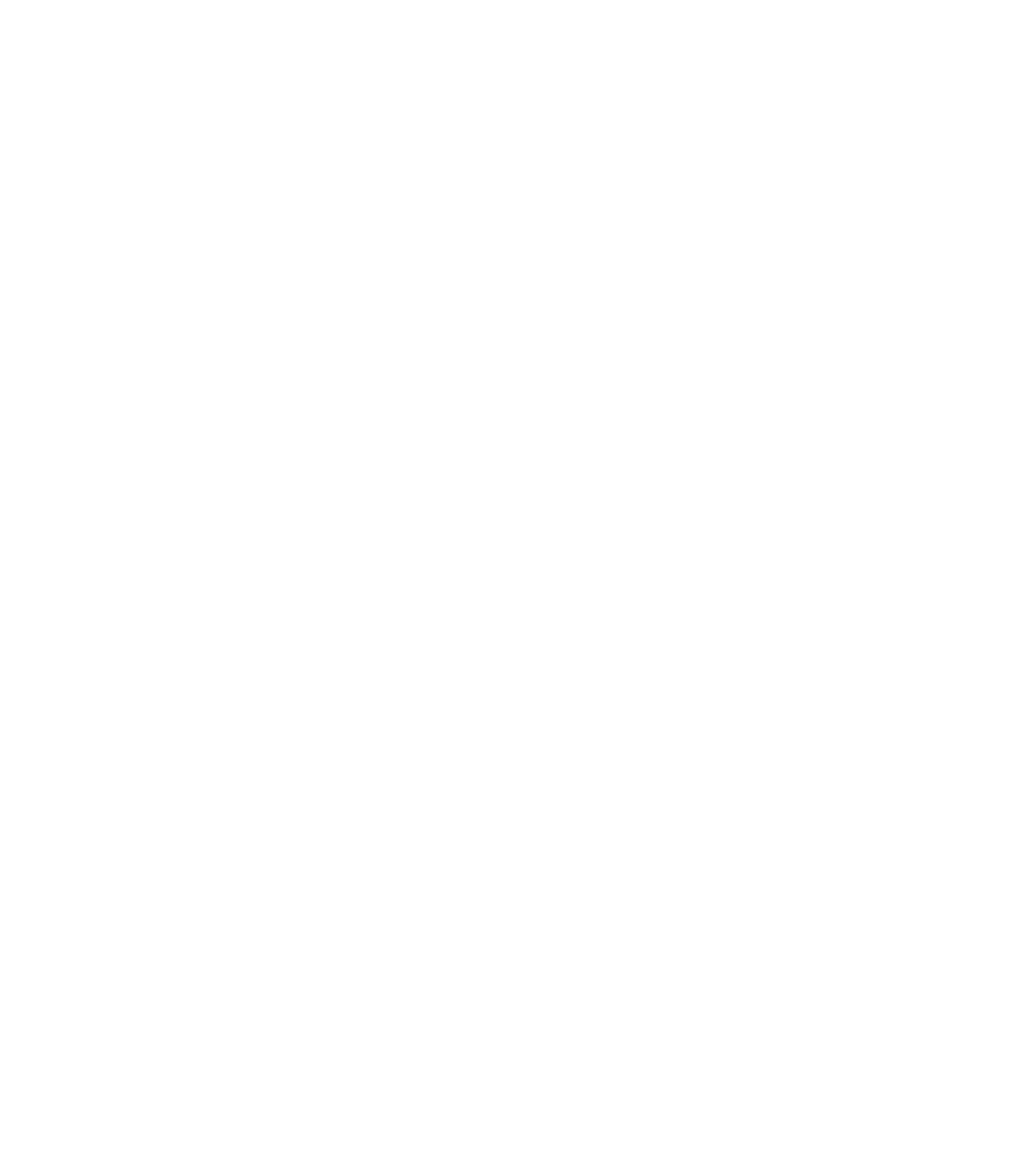
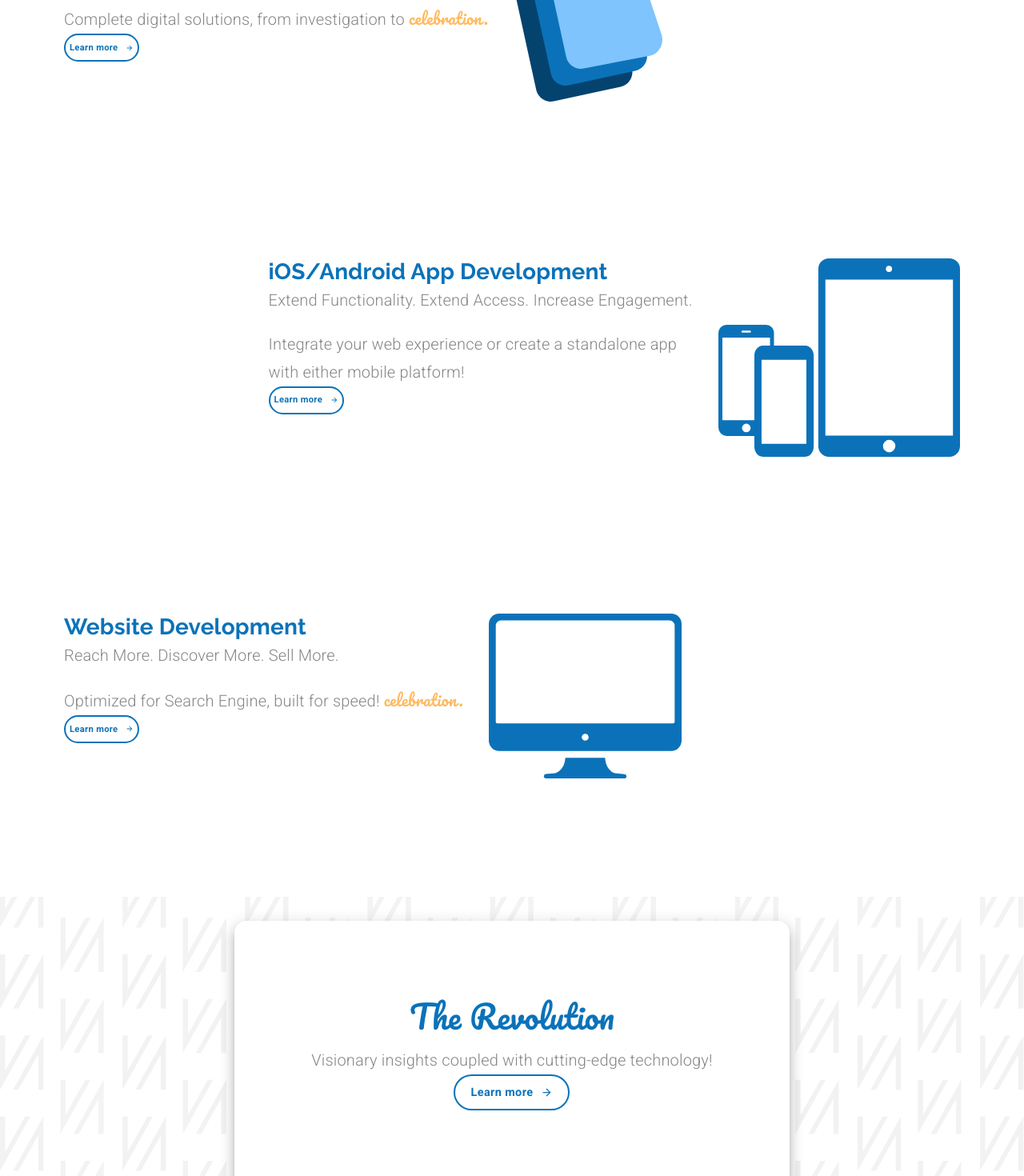
Before and after one commit to rupaklama/material-ui-react, a React (Create React App) app: page / in a window 1280 px wide. Shown: the part 860-2330 px from the top of the page at 80% size. Before the commit the page ends 828 px from the top, so only its background shows below. Built offline with nearby package versions, Linux system fonts and the light colour scheme.

Commit message:
created card component

```diff
--- a/src/layouts/landing-page/LandingPage.jsx
+++ b/src/layouts/landing-page/LandingPage.jsx
@@ -1,4 +1,4 @@
-import { Button, Grid, Typography } from "@material-ui/core";
+import { Button, Card, CardContent, Grid, Typography, useMediaQuery } from "@material-ui/core";
 import { useTheme } from "@material-ui/core/styles";
 
 import Lottie from "react-lottie";
@@ -7,14 +7,20 @@ import useStyles from "./LandingPage.style";
 
 import animationData from "../../animations/landinganimation/data";
 import ButtonArrow from "../../components/button/ButtonArrow";
+import customSoftwareIcon from "../../assets/Custom Software Icon.svg";
+import mobileAppsIcon from "../../assets/mobileIcon.svg";
+import websiteIcon from "../../assets/websiteIcon.svg";
+import revolutionBG from "../../assets/repeatingBackground.svg";
+import { CallReceived } from "@material-ui/icons";
 
 const LandingPage = () => {
   const classes = useStyles();
   const theme = useTheme();
+  const matchesSM = useMediaQuery(theme.breakpoints.down("sm"));
 
   const defaultOptions = {
     loop: true,
-    autoplay: true,
+    autoplay: false,
     animationData: animationData,
     rendererSettings: {
       preserveAspectRatio: "xMidYMid slice",
@@ -22,22 +28,23 @@ const LandingPage = () => {
   };
 
   return (
-    <Grid container direction='column' className={classes.mainContainer}>
+    <Grid container direction="column" className={classes.mainContainer}>
+      {/* Hero Block */}
       <Grid item>
-        <Grid container direction='row' justify='flex-end' alignItems='center'>
+        <Grid container direction="row" justify="flex-end" alignItems="center">
           <Grid sm item className={classes.heroTextContainer}>
-            <Typography variant='h2' align='center'>
+            <Typography variant="h2" align="center">
               By Savage Developers
             </Typography>
 
-            <Grid container justify='center' className={classes.buttonContainer}>
+            <Grid container justify="center" className={classes.buttonContainer}>
               <Grid item>
-                <Button className={classes.estimateButton} variant='contained'>
+                <Button className={classes.estimateButton} variant="contained">
                   Free Estimate
                 </Button>
               </Grid>
               <Grid item>
-                <Button variant='outlined' className={classes.learnButtonHero}>
+                <Button variant="outlined" className={classes.learnButtonHero}>
                   <span style={{ marginRight: 10 }}>Learn more</span>
                   <ButtonArrow width={15} height={15} fill={theme.palette.common.savageBlue} />
                 </Button>
@@ -46,8 +53,136 @@ const LandingPage = () => {
           </Grid>
 
           <Grid sm item className={classes.animation}>
-            <Lottie options={defaultOptions} height={"100%"} width='100%' />
+            <Lottie options={defaultOptions} height={"100%"} width="100%" />
           </Grid>
+        </Grid>
+      </Grid>
+
+      {/* Custom Services Block */}
+      <Grid item>
+        <Grid
+          container
+          direction="row"
+          justify={matchesSM ? "center" : undefined}
+          className={classes.serviceContainer}
+        >
+          <Grid item style={{ marginLeft: matchesSM ? 0 : "5em", textAlign: matchesSM ? "center" : null }}>
+            <Typography variant="h4">Custom Software Development</Typography>
+            <Typography variant="subtitle1" className={classes.subtitle}>
+              Save Energy. Save Time. Save Money.
+            </Typography>
+            <Typography variant="subtitle1">
+              Complete digital solutions, from investigation to{" "}
+              <span className={classes.specialText}>celebration.</span>
+            </Typography>
+
+            <Button variant="outlined" className={classes.learnButton}>
+              <span style={{ marginRight: 10 }}>Learn more</span>
+              <ButtonArrow width={10} height={10} fill={theme.palette.common.savageBlue} />
+            </Button>
+          </Grid>
+
+          <Grid item>
+            <img className={classes.icon} src={customSoftwareIcon} alt="mobile phone icon" />
+          </Grid>
+        </Grid>
+      </Grid>
+
+      {/* Mobile App Block */}
+      <Grid item>
+        <Grid
+          container
+          direction="row"
+          justify={matchesSM ? "center" : "flex-end"}
+          className={classes.serviceContainer}
+        >
+          <Grid item style={{ textAlign: matchesSM ? "center" : null }}>
+            <Typography variant="h4">iOS/Android App Development</Typography>
+            <Typography variant="subtitle1" className={classes.subtitle}>
+              Extend Functionality. Extend Access. Increase Engagement.
+            </Typography>
+            <Typography variant="subtitle1">
+              Integrate your web experience or create a standalone app
+              {matchesSM ? null : <br />} with either mobile platform!
+            </Typography>
+
+            <Button variant="outlined" className={classes.learnButton}>
+              <span style={{ marginRight: 10 }}>Learn more</span>
+              <ButtonArrow width={10} height={10} fill={theme.palette.common.savageBlue} />
+            </Button>
+          </Grid>
+
+          <Grid item style={{ marginRight: matchesSM ? 0 : "5em" }}>
+            <img className={classes.icon} src={mobileAppsIcon} alt="custom software icon" />
+          </Grid>
+        </Grid>
+      </Grid>
+
+      {/* Website Block */}
+      <Grid item>
+        <Grid
+          container
+          direction="row"
+          justify={matchesSM ? "center" : undefined}
+          className={classes.serviceContainer}
+        >
+          <Grid item style={{ marginLeft: matchesSM ? 0 : "5em", textAlign: matchesSM ? "center" : null }}>
+            <Typography variant="h4">Website Development</Typography>
+            <Typography variant="subtitle1" className={classes.subtitle}>
+              Reach More. Discover More. Sell More.
+            </Typography>
+            <Typography variant="subtitle1">
+              Optimized for Search Engine, built for speed!{" "}
+              <span className={classes.specialText}>celebration.</span>
+            </Typography>
+
+            <Button variant="outlined" className={classes.learnButton}>
+              <span style={{ marginRight: 10 }}>Learn more</span>
+              <ButtonArrow width={10} height={10} fill={theme.palette.common.savageBlue} />
+            </Button>
+          </Grid>
+
+          <Grid item>
+            <img className={classes.icon} src={websiteIcon} alt="website icon" />
+          </Grid>
+        </Grid>
+      </Grid>
+
+      <Grid item>
+        <Grid container alignItems="center" justify="center" style={{ height: "50vh", marginTop: "9em" }}>
+          <Card className={classes.revolutionCard}>
+            <CardContent>
+              <Grid container direction="column" style={{ textAlign: "center" }}>
+                <Grid item>
+                  <Typography variant="h3" gutterBottom>
+                    The Revolution
+                  </Typography>
+                </Grid>
+
+                <Grid item>
+                  <Typography variant="subtitle1">
+                    Visionary insights coupled with cutting-edge technology!
+                  </Typography>
+
+                  <Button variant="outlined" className={classes.learnButtonHero}>
+                    <span style={{ marginRight: 10 }}>Learn more</span>
+                    <ButtonArrow width={15} height={15} fill={theme.palette.common.savageBlue} />
+                  </Button>
+                </Grid>
+              </Grid>
+            </CardContent>
+          </Card>
+
+          <div
+            style={{
+              backgroundImage: `url(${revolutionBG})`,
+              backgroundPosition: "center",
+              backgroundSize: "cover",
+              backgroundRepeat: "no-repeat",
+              height: "100%",
+              width: "100%",
+            }}
+          />
         </Grid>
       </Grid>
     </Grid>
--- a/src/layouts/landing-page/LandingPage.style.js
+++ b/src/layouts/landing-page/LandingPage.style.js
@@ -25,15 +25,19 @@ export default makeStyles(theme => ({
     marginTop: "1em",
   },
   learnButtonHero: {
-    borderColor: theme.palette.common.savageBlue,
-    color: theme.palette.common.savageBlue,
-    borderWidth: 2,
-    textTransform: "none",
-    borderRadius: 50,
-    fontFamily: "Roboto",
-    fontWeight: "bold",
+    ...theme.typography.learnButton,
     fontSize: "0.9rem",
     height: 45,
+    width: 145,
+  },
+  learnButton: {
+    ...theme.typography.learnButton,
+    fontSize: "0.7rem",
+    height: 35,
+    padding: 5,
+    [theme.breakpoints.down("sm")]: {
+      marginBottom: "2em",
+    },
   },
   mainContainer: {
     marginTop: "5em",
@@ -51,4 +55,37 @@ export default makeStyles(theme => ({
       marginLeft: 0,
     },
   },
+  specialText: {
+    fontFamily: "Pacifico",
+    color: theme.palette.common.savageOrange,
+  },
+  subtitle: {
+    marginBottom: "1em",
+  },
+  icon: {
+    marginLeft: "2em",
+    [theme.breakpoints.down("xs")]: {
+      marginLeft: 0,
+    },
+  },
+  serviceContainer: {
+    marginTop: "12em",
+    [theme.breakpoints.down("sm")]: {
+      padding: 25,
+    },
+  },
+  revolutionCard: {
+    position: "absolute",
+    boxShadow: theme.shadows[10],
+    borderRadius: 15,
+    padding: "5em",
+    [theme.breakpoints.down("sm")]: {
+      paddingTop: "8em",
+      paddingBottom: "8em",
+      paddingLeft: 0,
+      paddingRight: 0,
+      borderRadius: 0,
+      width: "100%",
+    },
+  },
 }));
--- a/src/shared/theme/Theme.js
+++ b/src/shared/theme/Theme.js
@@ -1,7 +1,8 @@
-import { createMuiTheme } from '@material-ui/core';
+import { createMuiTheme } from "@material-ui/core";
 
-const savageBlue = '#0B72B9';
-const savageOrange = '#ffba60';
+const savageBlue = "#0B72B9";
+const savageOrange = "#ffba60";
+const savageGrey = "#868686";
 
 // overriding default theme object
 export default createMuiTheme({
@@ -25,23 +26,49 @@ export default createMuiTheme({
   typography: {
     // defining our own global style for tab
     tab: {
-      fontFamily: 'Railway',
-      textTransform: 'none',
+      fontFamily: "Railway",
+      textTransform: "none",
       fontWeight: 700,
-      fontSize: '1rem',
+      fontSize: "1rem",
     },
     estimate: {
-      fontFamily: 'Pacifico',
-      fontSize: '1rem',
-      textTransform: 'none',
-      color: '#fff',
+      fontFamily: "Pacifico",
+      fontSize: "1rem",
+      textTransform: "none",
+      color: "#fff",
     },
     h2: {
-      fontFamily: 'Raleway',
+      fontFamily: "Raleway",
       fontWeight: 700,
-      fontSize: '2.5rem',
-      color: `${savageBlue}`,
+      fontSize: "2.5rem",
+      color: savageBlue,
       lineHeight: 1.5,
+    },
+    h3: {
+      fontFamily: "Pacifico",
+      fontSize: "2.5rem",
+      color: savageBlue,
+    },
+    h4: {
+      fontFamily: "Raleway",
+      fontSize: "1.75rem",
+      color: savageBlue,
+      fontWeight: 700,
+    },
+    subtitle1: {
+      fontSize: "1.25rem",
+      fontWeight: 300,
+      color: savageGrey,
+    },
+
+    learnButton: {
+      borderColor: savageBlue,
+      color: savageBlue,
+      borderWidth: 2,
+      textTransform: "none",
+      borderRadius: 50,
+      fontFamily: "Roboto",
+      fontWeight: "bold",
     },
   },
 });
```
